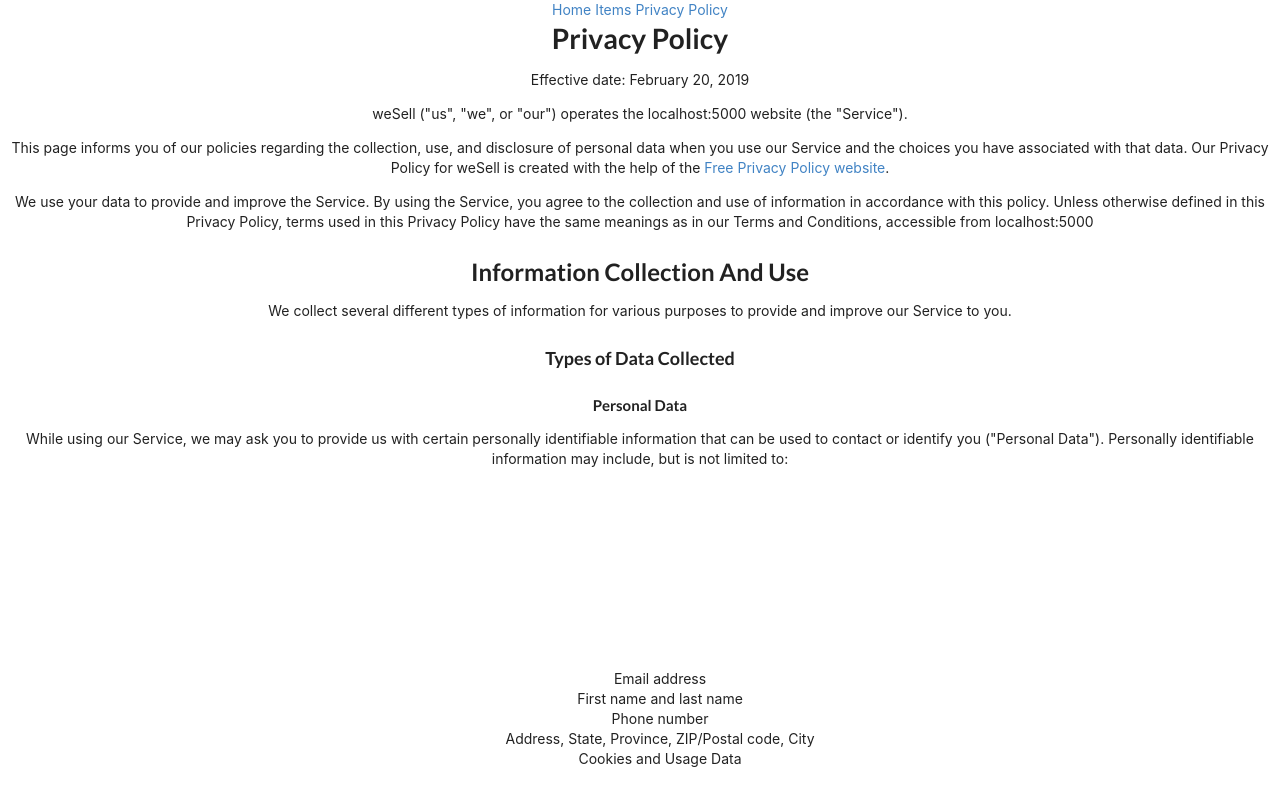
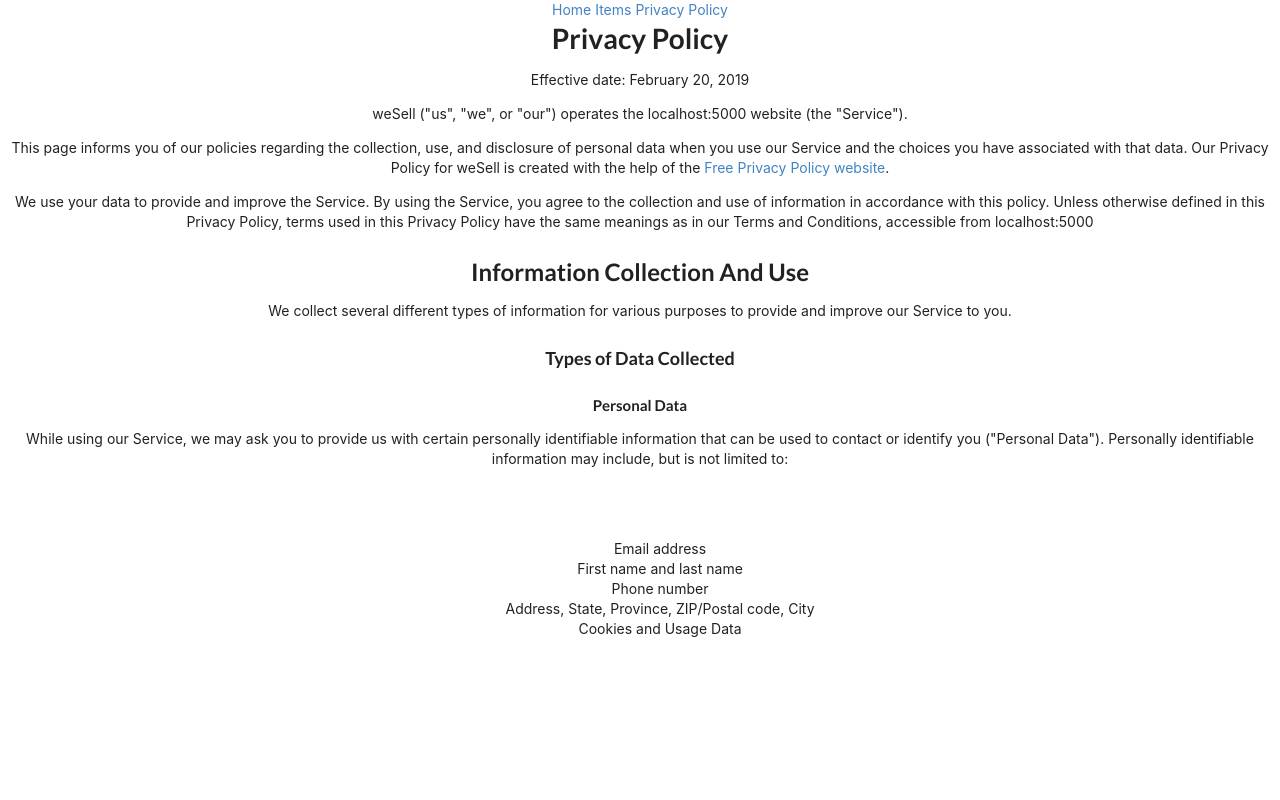
Before and after one commit to lonestar92s/React_weSell, a React (Create React App) app in the folder we_sell/: page /privacypolicy in a window 1280 px wide. Built offline with nearby package versions, Linux system fonts and the light colour scheme.

Commit message:
adding images

```diff
--- a/we_sell/package.json
+++ b/we_sell/package.json
@@ -12,7 +12,8 @@
     "react-facebook-login": "^4.1.1",
     "react-router-dom": "^4.3.1",
     "react-scripts": "2.1.5",
-    "semantic-ui-css": "^2.4.1"
+    "semantic-ui-css": "^2.4.1",
+    "semantic-ui-react": "^0.85.0"
   },
   "scripts": {
     "start": "HTTPS=true react-scripts start",
--- a/we_sell/src/App.css
+++ b/we_sell/src/App.css
@@ -1,13 +1,15 @@
 .App {
   text-align: center;
-
 
 }
 .list{
   list-style: none;
-  margin-top: 200px;
+  margin-top: 70px;
 }
-
+.images{
+  max-width: 100%;
+  max-height: 100%
+}
 .card{
   background-color: #FFFFD5;
   padding: 10px;
--- a/we_sell/src/App.js
+++ b/we_sell/src/App.js
@@ -4,6 +4,7 @@
 import Items from './Items/Items';
 import PrivacyPolicy from './PrivacyPolicy/PrivacyPolicy'
 import MainContainer from './MainContainer/MainContainer'
+
 
 
 
@@ -24,6 +25,7 @@
     return (
      <Router>
       <div className="App">
+
         <nav>
         <Link to='/'>Home</Link>{' '}
         <Link to='/items'>Items</Link>{' '}
--- a/we_sell/src/Items/Items.js
+++ b/we_sell/src/Items/Items.js
@@ -8,7 +8,7 @@
             <div className="App">
 			 <h1>Item Info</h1>
 			  <section>
-			    <div className="list">{this.props.location.state.item_brand} {this.props.location.state.item_name}</div>
+			    <div className="list"><div className="images"><img src={this.props.location.state.image_url} alt="IKEA Kivik Couch"/></div>{this.props.location.state.item_brand} {this.props.location.state.item_name}</div>
 			   </section>
 			</div>
         )
```
Also changed, not shown: 1 other file (tests, documents, lock files or other folders).
